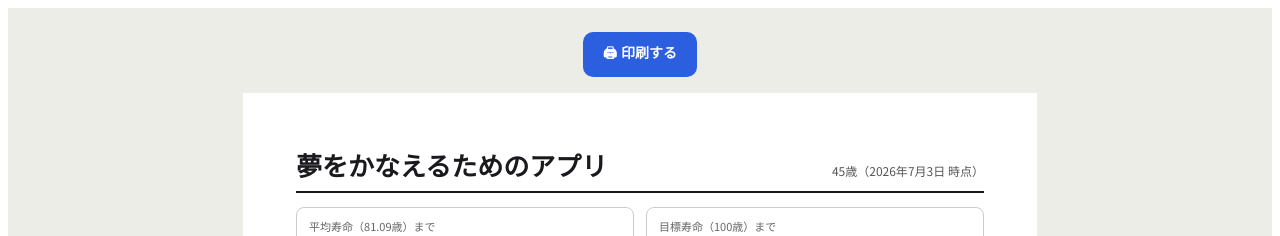
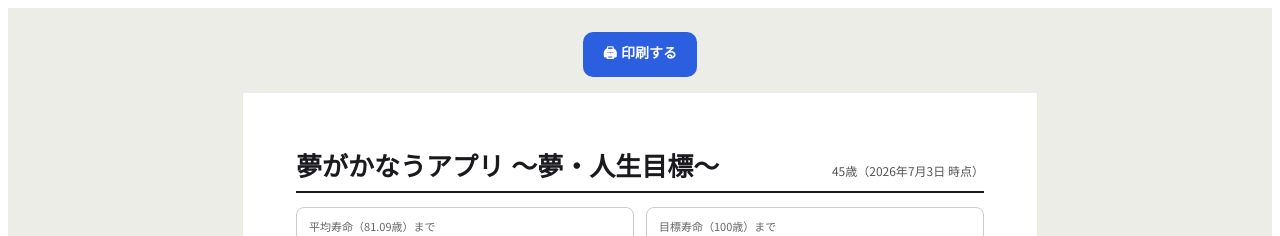
Before and after one commit to kentsuruta-cmyk/inochi-no-tokei, a Next.js app: page /print in a window 1280 px wide. Shown: the top 236 px of the page. Built offline with nearby package versions, Linux system fonts and the light colour scheme; no server answers; the database is empty.

Commit message:
Update print.js

```diff
--- a/pages/print.js
+++ b/pages/print.js
@@ -91,7 +91,7 @@ export default function Print() {
   return (
     <div style={styles.page}>
       <Head>
-        <title>夢をかなえるためのアプリ 印刷用</title>
+        <title>夢がかなうアプリ 印刷用</title>
         <link
           href="https://fonts.googleapis.com/css2?family=Zen+Kaku+Gothic+New:wght@700;900&family=Noto+Sans+JP:wght@400;500;600;700&display=swap"
           rel="stylesheet"
@@ -111,7 +111,7 @@ export default function Print() {
 
       <div style={styles.sheet}>
         <div style={styles.headerRow}>
-          <div style={styles.title}>夢をかなえるためのアプリ</div>
+          <div style={styles.title}>夢がかなうアプリ 〜夢・人生目標〜</div>
           <div style={styles.headerMeta}>
             {ageYears}歳（{now.getFullYear()}年{now.getMonth() + 1}月{now.getDate()}日 時点）
           </div>
```
